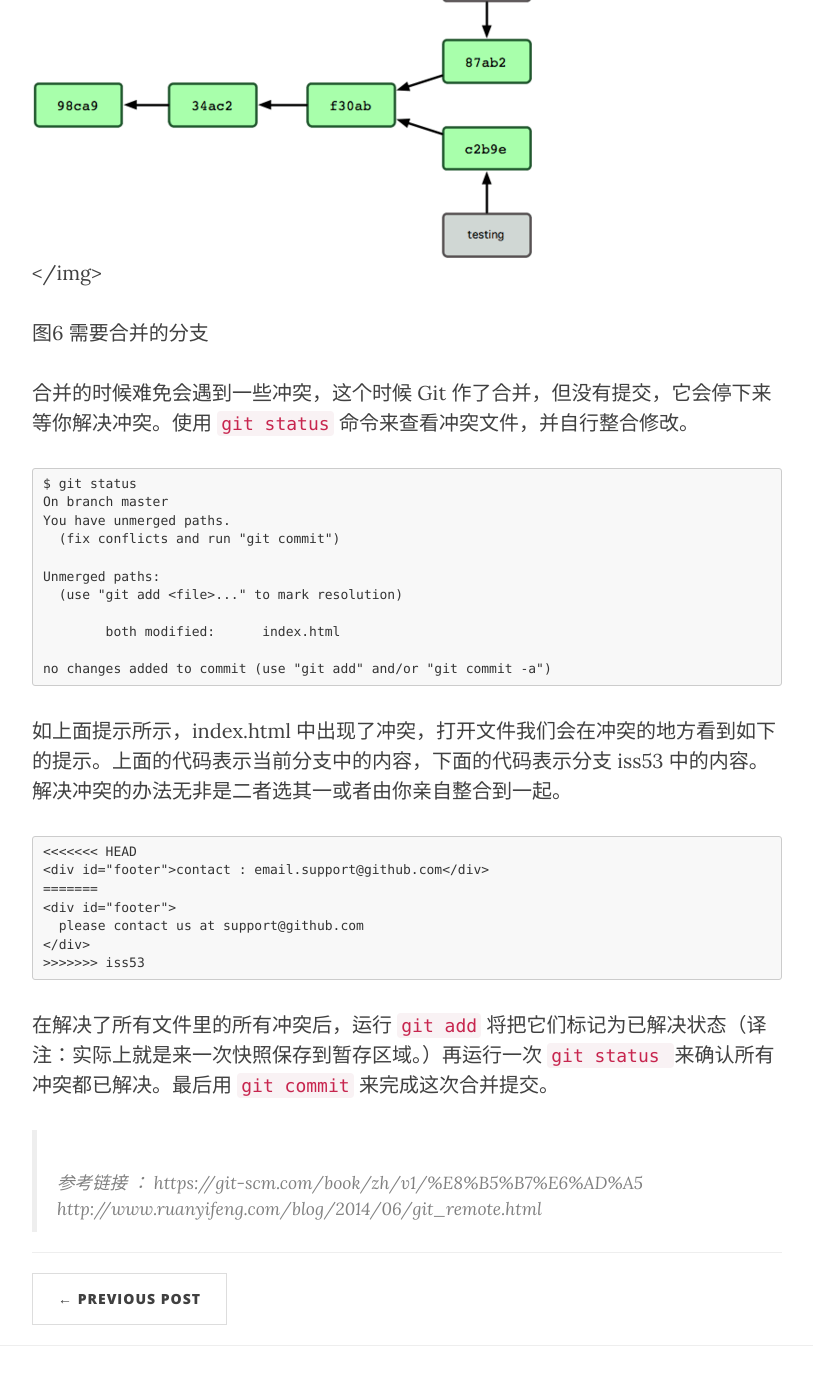
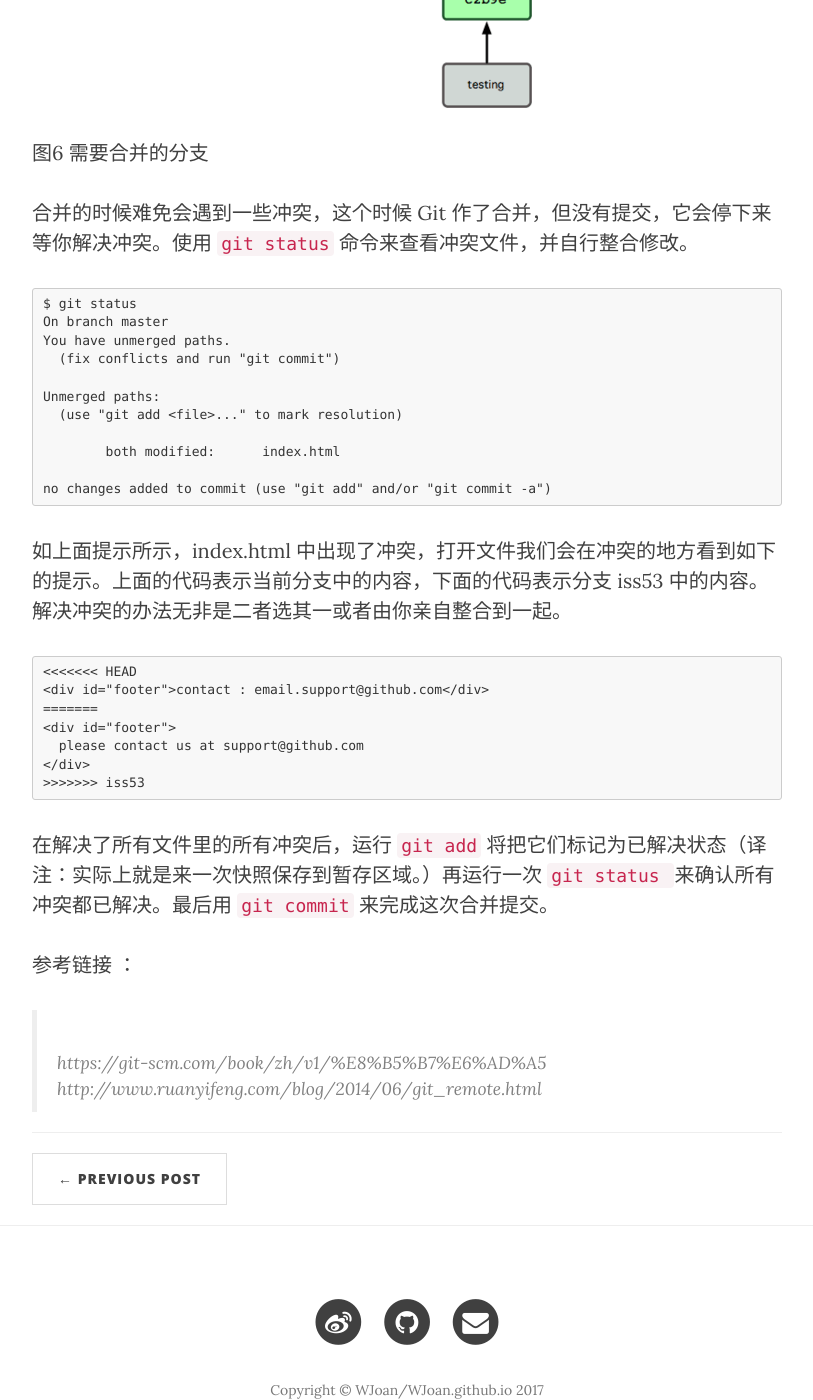
Before and after one commit to WJoan/WJoan.github.io, a Jekyll site: the page built from _posts/2017-06-07-git.markdown, in a window 1280 px wide and 1400 px high, scrolled down 3808 px. Shown: the whole window, without its empty margins (233-1046 px from the left). Built offline with Jekyll 4.4.1, drawn with Linux system fonts in a browser that asks for light colours; nearby versions of some CDN libraries; some of the changed text lies outside the part shown.

Commit message:
remove the wrong html tags in git.md

```diff
--- a/_posts/2017-06-07-git.markdown
+++ b/_posts/2017-06-07-git.markdown
@@ -26,7 +26,7 @@
 
 (PS: 远程操作后面详细说明)
 
-<img src="{{site.baseurl}}/img/git(1).jpg"></img>
+<img src="{{site.baseurl}}/img/git(1).jpg">
 
 图1 git操作流程
 
@@ -35,29 +35,29 @@
 
 当使用 `git commit` 提交时，会创建一个提交对象，这个对象中包含了一个指向当前版本树的指针，还包含了一个指向上一个版本的指针。
 
-<img src="{{site.baseurl}}/img/git(2).png"></img>
+<img src="{{site.baseurl}}/img/git(2).png">
 
 图2 单次提交的数据结构
 
-<img src="{{site.baseurl}}/img/git(3).png"></img>
+<img src="{{site.baseurl}}/img/git(3).png">
 
 图3 多个提交对象之间的链接关系
 
 Git 中的`分支`，其实本质上仅仅是个指向 commit 对象的可变指针。Git 会使用 master 作为分支的默认名字。可以使用 `git branch` 命令创建不同的分支，也就是创建多个指针。
 
-<img src="{{site.baseurl}}/img/git(4).png"></img>
+<img src="{{site.baseurl}}/img/git(4).png">
 
 图4  多个分支指向提交数据的历史
 
 Git 是如何知道你当前在哪个分支上工作的呢？其实答案也很简单，它保存着一个名为 `HEAD` 的特别指针。它是一个指向你正在工作中的本地分支的指针，使用 `git checkout` 命令来切换分支，也就是改变 `HEAD` 指针的指向。
 
-<img src="{{site.baseurl}}/img/git(5).png"></img>
+<img src="{{site.baseurl}}/img/git(5).png">
 
 图5  HEAD 指向当前所在的分支
 
 我们可以在不同分支里反复切换，并进行不同的改变，然后在时机成熟时把它们合并到一起。跳转到 `master` 分支后，使用 `git branch --no-merged` 命令查看哪些分支还未合并。然后再使用 `git merge` 命令将当前分支与特定分支进行合并。
 
-<img src="{{site.baseurl}}/img/git(6).png"></img>
+<img src="{{site.baseurl}}/img/git(6).png">
 
 图6 需要合并的分支
 
@@ -91,6 +91,6 @@
 
 在解决了所有文件里的所有冲突后，运行 `git add` 将把它们标记为已解决状态（译注：实际上就是来一次快照保存到暂存区域。）再运行一次 `git status `来确认所有冲突都已解决。最后用 `git commit` 来完成这次合并提交。
 
-> 参考链接 ：
-https://git-scm.com/book/zh/v1/%E8%B5%B7%E6%AD%A5
+参考链接 ：
+> https://git-scm.com/book/zh/v1/%E8%B5%B7%E6%AD%A5
 http://www.ruanyifeng.com/blog/2014/06/git_remote.html
```
